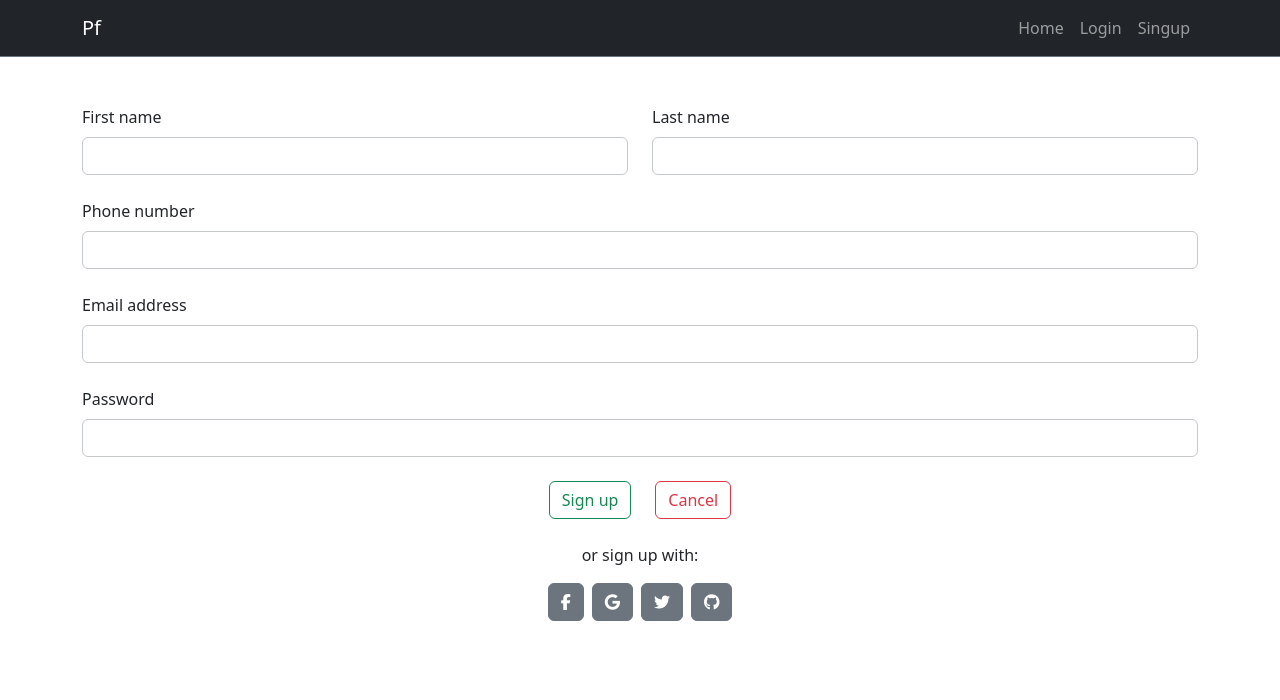
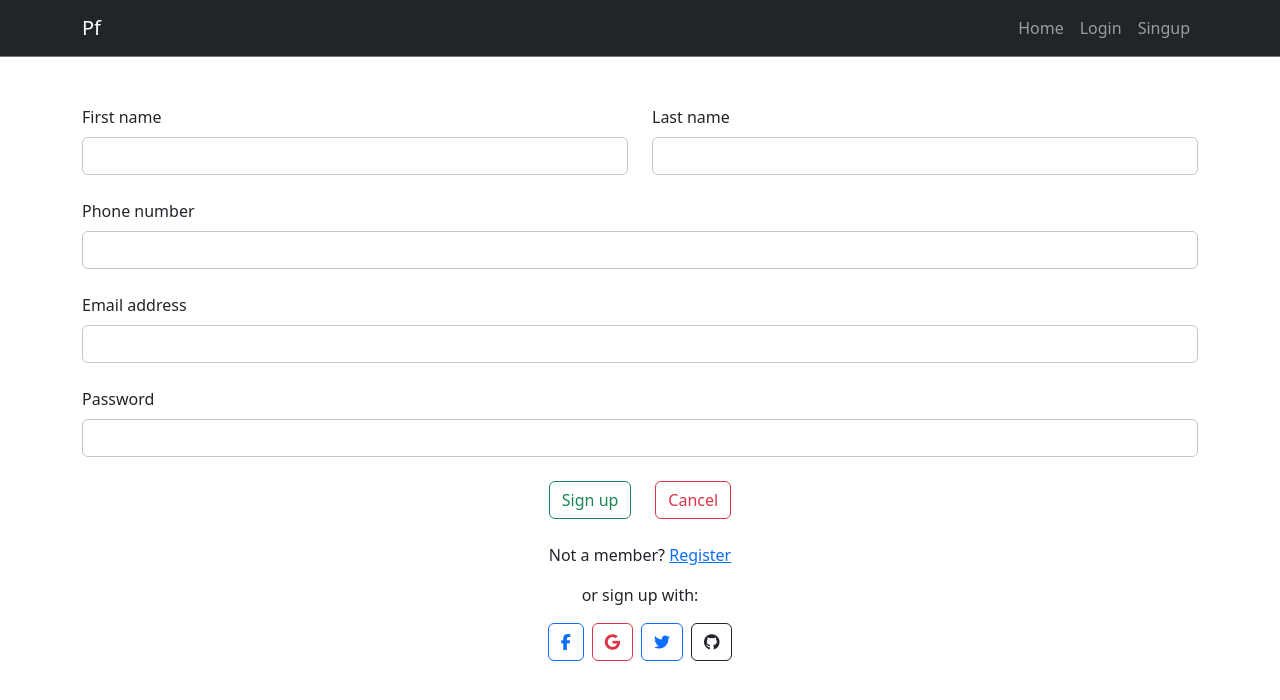
Before and after one commit to jpmendez29/FinalFronEnd, a React (Create React App) app in the folder pf-front/: page /singup in a window 1280 px wide. Shown: the top 700 px of the page. Built offline with nearby package versions, Linux system fonts and the light colour scheme.

Commit message:
login diseño final

```diff
--- a/pf-front/src/Components/Login.js
+++ b/pf-front/src/Components/Login.js
@@ -30,22 +30,22 @@ export default class Login extends Component {
                     </div>
 
 
-                    <div className="text-center">
+                    <div className="text-center mb-4">
                         <p>Not a member? <a href="#!">Register</a></p>
-                        <p>or sign up with:</p>
-                        <button type="button" className="btn btn-secondary btn-floating mx-1">
+                        <p>or sign in with:</p>
+                        <button type="button" className="btn btn-outline-primary btn-floating mx-1">
                             <i className="fab fa-facebook-f"></i>
                         </button>
 
-                        <button type="button" className="btn btn-secondary btn-floating mx-1">
+                        <button type="button" className="btn btn-outline-danger btn-floating mx-1">
                             <i className="fab fa-google"></i>
                         </button>
 
-                        <button type="button" className="btn btn-secondary btn-floating mx-1">
+                        <button type="button" className="btn btn-outline-primary btn-floating mx-1">
                             <i className="fab fa-twitter"></i>
                         </button>
 
-                        <button type="button" className="btn btn-secondary btn-floating mx-1">
+                        <button type="button" className="btn btn-outline-dark btn-floating mx-1">
                             <i className="fab fa-github"></i>
                         </button>
                     </div>
--- a/pf-front/src/Components/Singup.js
+++ b/pf-front/src/Components/Singup.js
@@ -42,21 +42,22 @@ export default class Singup extends Component {
                     </div>
 
 
-                    <div className="text-center">
+                    <div className="text-center mb-4">
+                        <p>Not a member? <a href="#!">Register</a></p>
                         <p>or sign up with:</p>
-                        <button type="button" className="btn btn-secondary btn-floating mx-1">
+                        <button type="button" className="btn btn-outline-primary btn-floating mx-1">
                             <i className="fab fa-facebook-f"></i>
                         </button>
 
-                        <button type="button" className="btn btn-secondary btn-floating mx-1">
+                        <button type="button" className="btn btn-outline-danger btn-floating mx-1">
                             <i className="fab fa-google"></i>
                         </button>
 
-                        <button type="button" className="btn btn-secondary btn-floating mx-1">
-                            <i className="fab fa-twitter "></i>
+                        <button type="button" className="btn btn-outline-primary btn-floating mx-1">
+                            <i className="fab fa-twitter"></i>
                         </button>
 
-                        <button type="button" className="btn btn-secondary btn-floating mx-1">
+                        <button type="button" className="btn btn-outline-dark btn-floating mx-1">
                             <i className="fab fa-github"></i>
                         </button>
                     </div>
```
